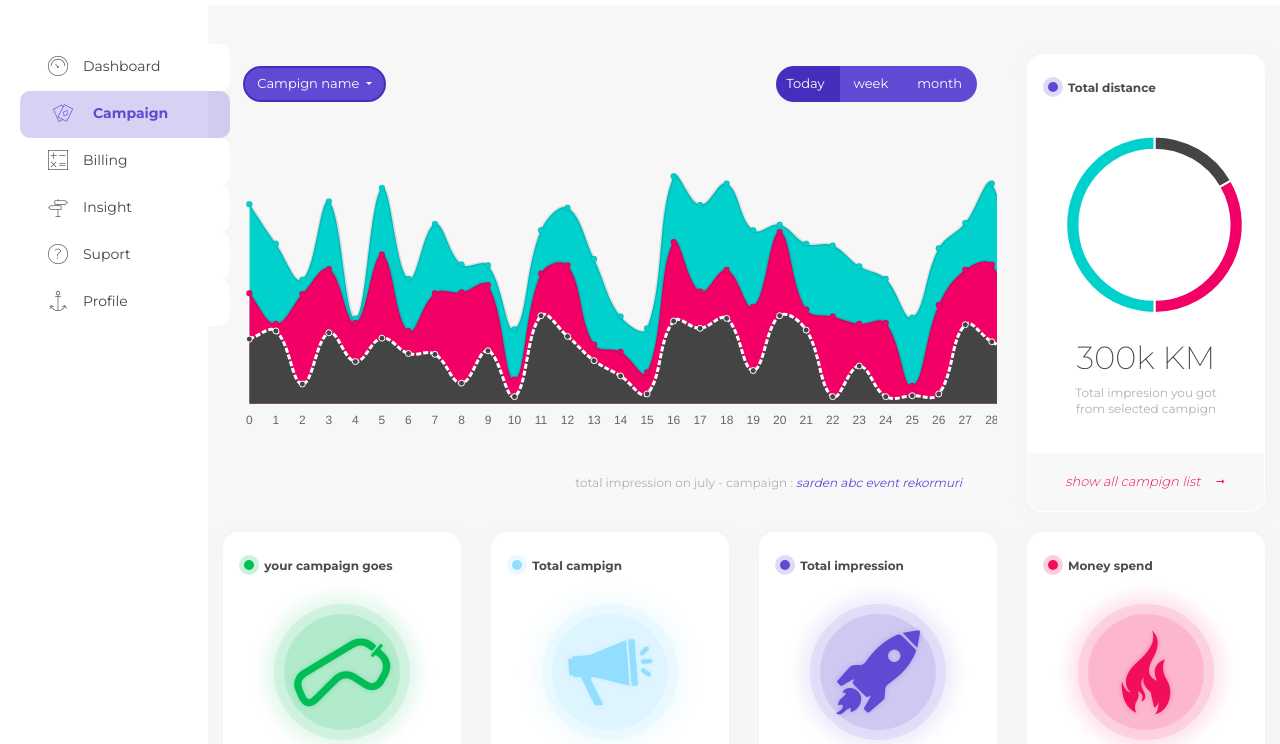
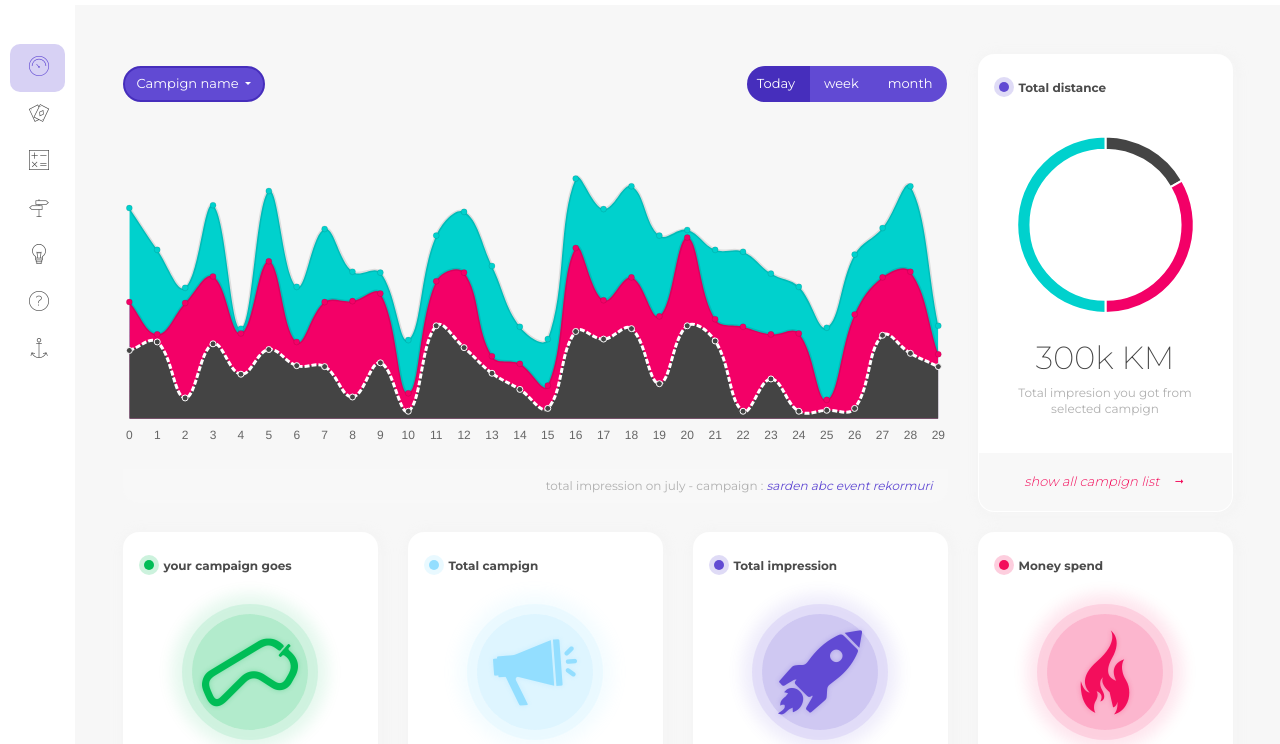
Before and after one commit to novalufian/angkods-admin-ui, a website: page app/html/menubar.html in a window 1280 px wide. Both pictures are taken after a click on the item "Dashboard". Shown: the part 56-800 px from the top of the page. Drawn offline with nearby package versions, Linux system fonts and the light colour scheme.

```diff
--- a/app/html/menubar.html
+++ b/app/html/menubar.html
@@ -4,11 +4,13 @@
     <meta charset="UTF-8">
     <meta name="viewport" content="width=device-width, initial-scale=1.0">
     <meta http-equiv="X-UA-Compatible" content="ie=edge">
-    <title>Document</title>
+    <title>My angkods dashboard</title>
 
     <link rel="stylesheet" href="../css/styles.min.css">
     <link rel="stylesheet" href="https://cdnjs.cloudflare.com/ajax/libs/Chart.js/2.8.0/Chart.min.css">
     <link rel="stylesheet" href="../css/icon.css">
+    <link rel="shortcut icon" href="https://miro.medium.com/max/1200/1*gOtFeO2p_WSenEhVFyhMig.png" />
+
 
     <link rel="stylesheet" href="../css/icofont.min.css">
 
@@ -18,30 +20,36 @@
         <aside id="menu-bar" data-menu-expand="false">
             <div class="main-menu">
                 <ul class="list-group">
-                    <li class="list-group-item">
+                    <li class="list-group-item active" data-toggle="tooltip" data-placement="right" title="Dashboard">
                         <p data-icon="a" class="icon no-margin"></p>
                         <p class="no-margin">Dashboard</p>
                     </li>
-                    <li class="list-group-item active">
+                    <li class="list-group-item " data-toggle="tooltip" data-placement="right" title="Campaign">
                         <p class="icon icon-basic-cards-diamonds no-margin"></p>
                         <p class="no-margin">Campaign</p>
                     </li>
-                    <li class="list-group-item">
+                    <li class="list-group-item"  data-toggle="tooltip" data-placement="right" title="Payment">
                         <p data-icon="q" class="icon no-margin"></p>
-                        <p class="no-margin">Billing</p>
+                        <p class="no-margin">Payment</p>
                     </li>
-                    <li class="list-group-item">
+                    <li class="list-group-item"  data-toggle="tooltip" data-placement="right" title="Insight">
                         <p class="no-margin icon icon-basic-signs"></p>
                         <p class="no-margin">Insight</p>
                     </li>
-                    <li class="list-group-item">
+                    <li class="list-group-item"  data-toggle="tooltip" data-placement="right" title="Ads Showcase">
+                            <p class="no-margin icon icon-basic-lightbulb"></p>
+                            <p class="no-margin">Ads Showcase</p>
+                        </li>
+                    <li class="list-group-item"  data-toggle="tooltip" data-placement="right" title="Suport">
                         <p class="no-margin icon icon-basic-question"></p>
                         <p class="no-margin">Suport</p>
                     </li>
-                    <li class="list-group-item">
+                    <li class="list-group-item"  data-toggle="tooltip" data-placement="right" title="Profile">
                         <p class="no-margin icon icon-basic-anchor"></p>
                         <p class="no-margin">Profile</p>
                     </li>
+                    <span class="hover"></span>
+                    <span class="active-item"></span>
                 </ul>
             </div>
         </aside>
@@ -96,7 +104,7 @@
             <div class="row">
                 <div class="col-md-9">
                     <div class="card flat">
-                        <div class="card-header">
+                        <div class="card-header no-padding-lr">
                             <div class="row">
                                 <div class="col-md-4">
                                     <div class="dropdown">
@@ -126,12 +134,10 @@
                                 </div>
                             </div>
                         </div>
-                        <div class="card-body">
-
-
+                        <div class="card-body no-padding-lr">
                             <canvas  id="myChart" width="400" height="153"></canvas>
                         </div>
-                        <div class="card-footer">
+                        <div class="card-footer no-padding">
                             <p class="col-md-12 text-right text-12 text-secondary">total impression on july - campaign : <i class="text-primary">sarden abc event rekormuri</i></p>
                         </div>
                     </div>
--- a/app/js/main.js
+++ b/app/js/main.js
@@ -1,7 +1,21 @@
 var buttonMenu = document.getElementById("menu-bar-btn");
 var menuBarContainer = document.getElementById("menu-bar");
+var menuitem = document.querySelectorAll(".main-menu .list-group .list-group-item");
+var menuitemHover = document.querySelector("#menu-bar .main-menu .list-group .hover");
+var menuAcitved = document.querySelector("#menu-bar .main-menu .list-group .list-group-item.active");
+var menuitemActive = document.querySelector("#menu-bar .main-menu .list-group .active-item");
 
-buttonMenu.addEventListener("click", fnActiveMenuBar);
+init();
+
+function init() {
+    $(function () {
+        $('[data-toggle="tooltip"]').tooltip("enable");
+    })
+
+    menuitemActive.style.top = menuAcitved.offsetTop + "px";
+
+    buttonMenu.addEventListener("click", fnActiveMenuBar);
+}
 
 function fnActiveMenuBar() {
     var isExpand = menuBarContainer.getAttribute("data-menu-expand");
@@ -9,12 +23,72 @@
     if(isExpand == "true"){
         isExpand = "false";
         menuBarContainer.classList.remove("active");
+        $(function () {
+            $('[data-toggle="tooltip"]').tooltip("enable");
+        })
     }else{
         isExpand = "true";
-        menuBarContainer.classList.add("active")
+        menuBarContainer.classList.add("active");
+        $(function () {
+            $('[data-toggle="tooltip"]').tooltip("disable")
+        })
     }
 
     menuBarContainer.setAttribute("data-menu-expand",isExpand );
 }
 
-fnActiveMenuBar()
+menuitem.forEach(function(el, i){
+	el.addEventListener("mouseover", function(){
+        hoverMenuItem(i, el)
+    })
+
+    el.addEventListener("mouseleave", resetMenuItem);
+
+    el.addEventListener("click", activeMenuItem)
+})
+
+function hoverMenuItem(i, el){
+    var activeEl = menuActiveIndex();
+    menuitemActive.style.borderRadius = " 10px";
+    menuitemHover.style.top = el.offsetTop + "px";
+    menuitemHover.style.borderRadius = "10px ";
+    menuitemHover.style.opacity = "1";
+
+    if(i+1 == activeEl){
+        menuitemActive.style.borderRadius = "0 0 10px 10px";
+        menuitemHover.style.borderRadius = " 10px 10px 0 0";
+
+    }else if(i-1 == activeEl){
+        menuitemActive.style.borderRadius = "10px 10px 0 0";
+        menuitemHover.style.borderRadius = "0 0 10px 10px ";
+    }
+}
+
+function menuActiveIndex(){
+    for (let index = 0; index < menuitem.length; index++) {
+        if(menuitem[index].classList.contains("active")){
+            return index;
+            break;
+        }
+    }
+}
+
+function resetMenuItem() {
+    menuitemHover.style.opacity = "0";
+    menuitem.forEach(function(el, i){
+        el.style.borderRadius = "10px";
+    })
+}
+
+function activeMenuItem(){
+    console.log("click active")
+    menuitem.forEach(function(el, i){
+        el.classList.remove("active");
+    })
+
+    console.log(this)
+
+    this.classList.add("active");
+    menuitemActive.style.top = this.offsetTop + "px";
+    resetMenuItem();
+}
--- a/app/scss/_navbar.scss
+++ b/app/scss/_navbar.scss
@@ -52,45 +52,23 @@
 
 #menu-bar{
     // position: fixed;
-    width: 50px;
+    width: 75px;
     background: #ffffff;
     position: relative;
     transition: all .25s ease-in-out;
     padding-top: 75px;
 
+
+
     &.active{
         width: 250px;
 
-        // &:after{
-            //     content: "";
-            //     width: 100%;
-            //     height: 100vh;
-            //     position: fixed;
-            //     background: #00000010;
-            //     z-index: 9;
-            //     left: 300px;
-            //     right: 0;
-            // }
-        }
-
         .main-menu{
-            position: fixed;
-            height: 100vh;
             width: 250px;
-            top : 100px;
-            overflow: hidden;
 
             .list-group{
                 .list-group-item{
-                    border: none;
-                    font-size: 14px;
-                    cursor: pointer;
-                    display: inherit;
                     padding: .75rem 1.75rem;
-                    box-sizing: border-box;
-                    border-radius: 10px;
-                    margin: 0 20px;
-                    transition: all .15s ease-in-out;
 
                     .icon{
                         line-height: 20px;
@@ -99,33 +77,112 @@
                     }
 
                     p{
-                        line-height: 20px;
-                        transition: all .15s ease-in-out;
+                        margin-left: 5px;
+                        opacity: 1;
+                    }
+
+                    &.active{
+                        p {
+                            margin-left: 5px;
+                        }
+                    }
 
                 }
 
+                .hover{
+                    width: 230px;
+                }
+
+                .active-item{
+                    width: 230px;
+                }
+
+            }
+
+
+        }
+
+    }
+
+    .main-menu{
+        position: fixed;
+        height: 100vh;
+        width: 75px;
+        top : 100px;
+        overflow: hidden;
+        transition: all .25s ease-in-out;
+
+        .list-group{
+            .list-group-item{
+                border: none;
+                font-size: 14px;
+                cursor: pointer;
+                display: inherit;
+                padding: .75rem 1.5rem;
+                box-sizing: border-box;
+                border-radius: 10px;
+                margin: 0 10px;
+                transition: all .15s ease-in-out;
+                background: transparent;
+
+                .icon{
+                    line-height: 20px;
+                    margin-left: -5px !important;
+                    font-size: 20px;
+                    opacity: 1;
+                }
+
+                p{
+                    line-height: 20px;
+                    transition: all .15s ease-in-out;
+                    margin-left : 50px;
+                    opacity: 0;
+                    white-space: nowrap;
+                }
+
                 &.active{
-                        background: rgba($color:  theme-color("primary"), $alpha: .25);
 
                     p{
                         color: theme-color("primary");
                         font-weight: bold;
-                            margin-left: 5px;
+                        margin-left: 50px;
                     }
                 }
 
                 &:hover{
-                        background: rgba($color:  theme-color("primary"), $alpha: .1);
+                    // background: rgba($color:  theme-color("primary"), $alpha: .05);
 
                     p{
                         color: rgba($color: theme-color("primary"), $alpha: .75);
                         font-weight: bold;
-                            margin-left: 5px;
+                    }
+                }
+            }
+
+            .hover{
+                position: absolute;
+                width: 55px;
+                height: 47.5px;
+                margin: 0 10px;
+                border-radius: 10px;
+                background: rgba($color:  theme-color("primary"), $alpha: .05);
+                z-index: -1;
+                top: 0px;
+                transition: all.15s ease-in-out;
+                opacity: 0;
+            }
+
+            .active-item{
+                position: absolute;
+                width: 55px;
+                height: 47.5px;
+                margin: 0 10px;
+                border-radius: 10px;
+                background: rgba($color:  theme-color("primary"), $alpha: .25);
+                z-index: -1;
+                top: 0px;
+                transition: all.15s ease-in-out;
             }
         }
     }
 }
-        }
-
-
-    }
--- a/app/scss/styles.scss
+++ b/app/scss/styles.scss
@@ -61,9 +61,18 @@
     margin: 0;
 }
 
+.no-padding-lr{
+    padding-left: 0px;
+    padding-right: 0px;
+}
+
+.no-padding{
+    padding: 0px;
+}
+
 .body-container{
     padding-top: 100px;
-    min-height: calc(100vh - 100px);
+    min-height: 100vh;
 }
 
 .text-12{
```
Also changed, not shown: app/html/create-campaign.html (added, +188 -0 lines), app/css/styles.css, app/css/styles.min.css, app/images/image1.png (added), 2 other files. Lines whose indentation alone changed are shown as unchanged.
